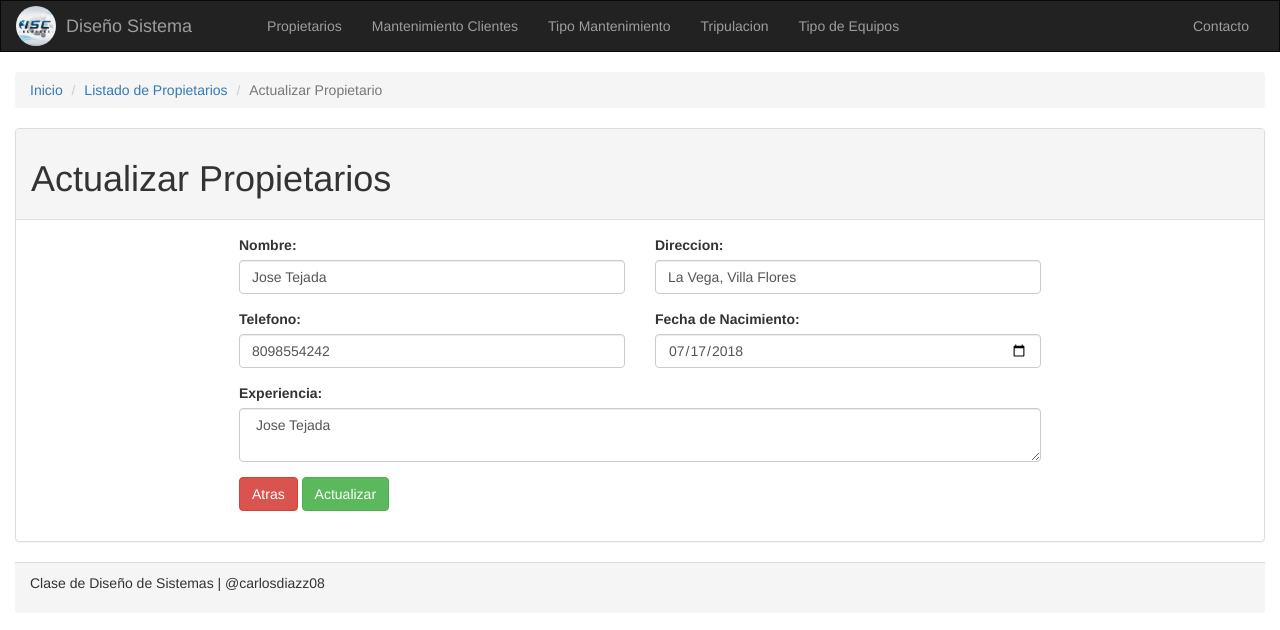
After one commit to carlosdiazz/Harol, a PHP site: page /propietario_editar.php?id=1 in a window 1280 px wide. The commit adds this page. Shown: the top 630 px of the page. Run offline with PHP 8.4, Linux system fonts and the light colour scheme; data comes from the database, SQL or seed files in the repository; some libraries are stand-ins or nearby versions.

Commit message:
Video 15minu

```diff
--- a/php/consultas.php
+++ b/php/consultas.php
@@ -2,6 +2,12 @@
    function lista_propietario(){
 		include('conexion.php');
 		$sql="SELECT * FROM propietario ";
+		return $result=$mysqli->query($sql);
+	}
+
+	function extraer_propietario($id){
+		include('conexion.php');
+		$sql="SELECT * FROM propietario WHERE codpropietario = '$id'";
 		return $result=$mysqli->query($sql);
 	}
 
--- /dev/null
+++ b/propietario_editar.php
@@ -0,0 +1,93 @@
+<?php
+    include 'php/pcabeza.php';
+    $query = extraer_propietario($_GET['id']);
+    $row = $query -> fetch_assoc();
+
+?>
+
+
+<ol class="breadcrumb">
+    <li><a href="index.php">Inicio</a></li>
+    <li><a href="propietario_mant.php">Listado de Propietarios</a></li>
+    <li class="active">Actualizar Propietario</li>
+
+</ol>
+
+<!-- Inicio de Panel de Detalles -->
+<div class="panel panel-default" style="margin-top: 10 px">
+    <div class="panel-heading">
+        <h1>Actualizar Propietarios</h1>
+    </div>
+
+
+    <div class="panel-body">
+
+
+        <form action="php/propietario_registros.php?accion=INS" method ="POST">
+        <div class="row">
+
+            <div class="col-md-4 col-md-offset-2 col-sm-4 col-sm-offset-2 col-lg-4 col-lg-offset-2 col-xs-12 col-xs-offset-0">
+
+                <div class="form-group">
+                <label class="control-label"> Nombre: </label>
+                <input type="text" name="nombre" id="nombre" require="" class="form-control" placeholder="Nombre y Apellido " value="<?php echo $row['nombre'] ?>">
+
+                </div>
+            </div>
+
+            <div class="col-md-4 col-md-offset-0 col-sm-4 col-sm-offset-0 col-lg-4 col-lg-offset-0 col-xs-12 col-xs-offset-0">
+
+                <div class="form-group">
+                <label class="control-label"> Direccion: </label>
+                <input type="text" name="direccion" id="direccion" require="" class="form-control" placeholder="Direccion" value="<?php echo $row['direccion'] ?>">
+
+                </div>
+            </div>
+
+            <div class="col-md-4 col-md-offset-2 col-sm-4 col-sm-offset-2 col-lg-4 col-lg-offset-2 col-xs-12 col-xs-offset-0">
+
+                <div class="form-group">
+                <label class="control-label"> Telefono: </label>
+                <input type="tel" name="telefono" id="telefono" require="" class="form-control" placeholder="Telefono:  000-000-0000" value="<?php echo $row['telefeno'] ?>">
+
+                </div>
+            </div>
+
+            <div class="col-md-4 col-md-offset-0 col-sm-4 col-sm-offset-0 col-lg-4 col-lg-offset-0 col-xs-12 col-xs-offset-0">
+
+                <div class="form-group">
+                <label class="control-label"> Fecha de Nacimiento: </label>
+                <input type="date" name="fechaN" id="fechaN" require="" class="form-control" value="<?php echo $row['fecha_nacimiento'] ?>" >
+
+                </div>
+            </div>
+
+            <div class="col-md-8 col-md-offset-2 col-sm-8 col-sm-offset-2 col-lg-8 col-lg-offset-2 col-xs-12 col-xs-offset-0">
+
+                <div class="form-group">
+                <label class="control-label"> Experiencia: </label>
+                <textarea class="form-control"  name="experiencia" id="experiencia"> <?php echo $row['nombre'] ?> </textarea>
+
+                </div>
+            </div>
+
+
+            <div class="col-md-8 col-md-offset-2 col-sm-8 col-sm-offset-2 col-lg-8 col-lg-offset-2 col-xs-12 col-xs-offset-0">
+
+                <div class="form-group">
+
+                <a href="propietario_mant.php" class="btn btn-danger">Atras</a>
+                <input type="submit" value="Actualizar" class="btn btn-success">
+
+                </div>
+            </div>
+
+        </div>
+        </form>
+
+    </div>
+</div>
+<?php
+    include 'php/ppie.php'
+
+?>
--- a/propietario_mant.php
+++ b/propietario_mant.php
@@ -78,7 +78,7 @@
                                 <td>".$row['nombre']."</td>
                                 <td>".$row['direccion']."</td>
                                 <td>".$row['estado']."</td>
-                                <td> <a data-toggle='tooltip' title='Editar' href='#' class='btn btn-primary'> <img src='img/editar.png' width=34px /> </a> </td>
+                                <td> <a data-toggle='tooltip' title='Editar' href='propietario_editar.php?id=".$row['codpropietario']."' class='btn btn-primary'> <img src='img/editar.png' width=34px /> </a> </td>
                                 <td> <a data-toggle='tooltip' title='Anular' href='php/propietario_registros.php?accion=DLT&id=".$row['codpropietario']."' class='btn btn-danger'> <img src='img/basura.png' width=34px /> </a></td>
                         ";
                     }
```
